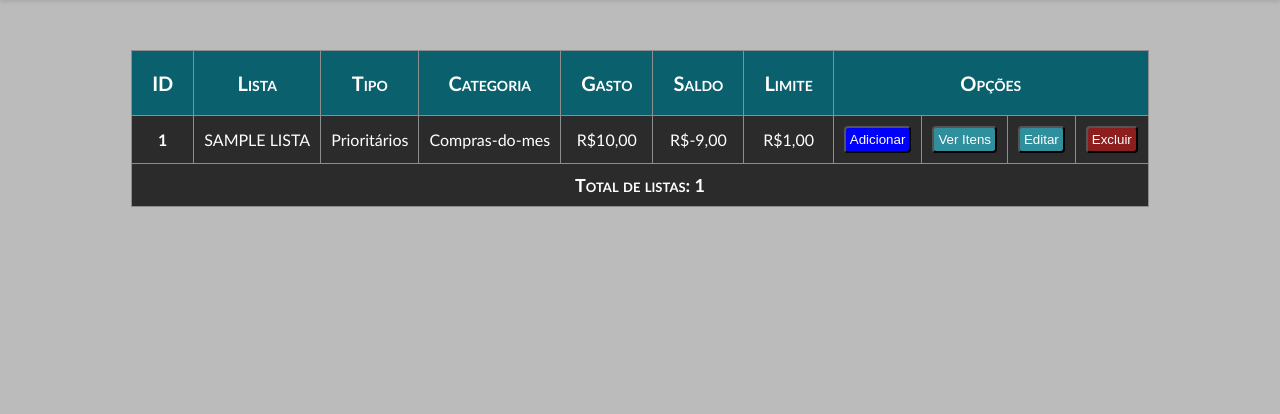
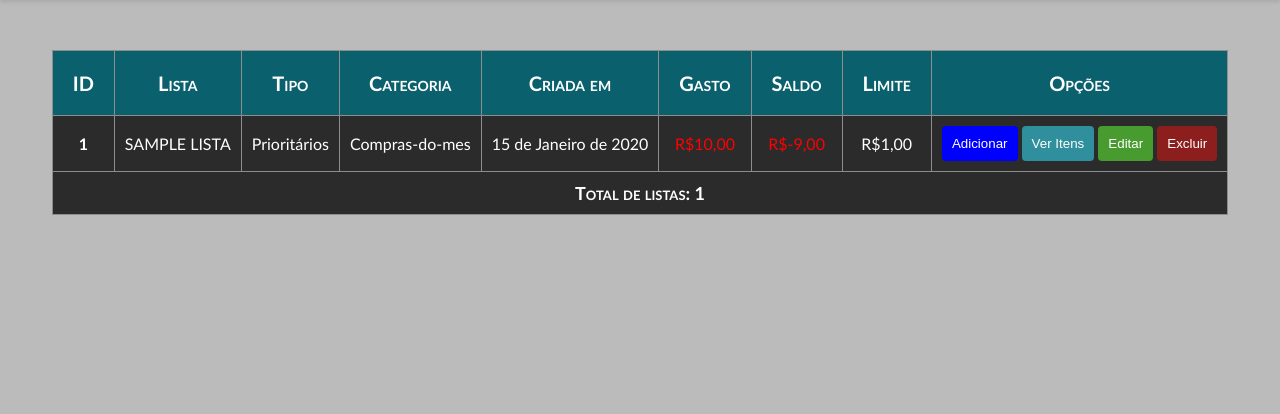
Before and after one commit to MoisesAvilar/gerenciamento_financeiro, a Django app: page /listas/ in a window 1280 px wide. Shown: the part 75-489 px from the top of the page. Run offline with Django 4.2, Linux system fonts and the light colour scheme; tables that the repository leaves empty hold one stand-in row (values such as "Sample post").

Commit message:
Reproveitamento de templates. Alguns ajustes.

```diff
--- a/cria_lista/forms.py
+++ b/cria_lista/forms.py
@@ -11,7 +11,7 @@ class CadastraItensForm(forms.ModelForm):
 class CriaListaForm(forms.ModelForm):
     class Meta:
         model = Lista
-        fields = ('nome', 'tipo', 'categoria', 'data', 'meta_de_gastos',)
+        fields = ('nome', 'tipo', 'categoria', 'meta_de_gastos',)
 
 
 class AtualizaNomeListaForm(forms.ModelForm):
--- a/cria_lista/models.py
+++ b/cria_lista/models.py
@@ -16,12 +16,12 @@ CATEGORIA = (
 
 
 class Lista(models.Model):
-    nome = models.CharField(max_length=50)
-    tipo = models.CharField(max_length=50, choices=TIPO)
-    categoria = models.CharField(max_length=50, choices=CATEGORIA)
-    data = models.DateField()
+    nome = models.CharField(max_length=50, null=False, blank=False)
+    tipo = models.CharField(max_length=50, choices=TIPO, null=False, blank=False)
+    categoria = models.CharField(max_length=50, choices=CATEGORIA, null=False, blank=False)
+    data = models.DateField(auto_now_add=True)
     meta_de_gastos = models.DecimalField(
-        decimal_places=2, max_digits=6, default=500)
+        decimal_places=2, max_digits=6, default=500, null=False, blank=False)
 
     @property
     def valor_total(self):
--- a/cria_lista/templates/cria_lista/cadastrar_itens.html
+++ b/cria_lista/templates/cria_lista/cadastrar_itens.html
@@ -1,5 +1,6 @@
 {% extends "base.html" %}
 {% block head %}
+    <title>Cadastrar Itens</title>
 {% load static %}
 <link rel="stylesheet" type="text/css" href="{% static 'adding_new_item.css' %}">
 {% endblock %}
--- a/cria_lista/templates/cria_lista/deletar_item.html
+++ b/cria_lista/templates/cria_lista/deletar_item.html
@@ -1,5 +1,6 @@
 {% extends "base.html" %}
 {% block head %}
+    <title>Excluir Item {{ item }}</title>
 {% load static %}
 <link rel="stylesheet" href="{% static 'action_confirm.css' %}">
 {% endblock %}
--- a/cria_lista/templates/cria_lista/deletar_lista.html
+++ b/cria_lista/templates/cria_lista/deletar_lista.html
@@ -1,5 +1,6 @@
 {% extends "base.html" %}
 {% block head %}
+    <title>Deletar Lista {{ lista }}</title>
 {% load static %}
 <link rel="stylesheet" href="{% static 'action_confirm.css' %}">
 {% endblock %}
--- a/cria_lista/templates/cria_lista/editar_item.html
+++ b/cria_lista/templates/cria_lista/editar_item.html
@@ -1,5 +1,6 @@
 {% extends 'base.html' %}
 {% block head %}
+    <title>Editar Item {{ item.nome }}</title>
 {% load static %}
 <link rel="stylesheet" href="{% static 'edit_list_style.css' %}">
 {% endblock %}
--- a/cria_lista/templates/cria_lista/index.html
+++ b/cria_lista/templates/cria_lista/index.html
@@ -1,6 +1,6 @@
 {% extends "base.html" %}
-
 {% block head %}
+    <title>Início</title>
 {% load static %}
 <link rel="stylesheet" type="text/css" href="{% static 'selection_style.css' %}">
 {% endblock %}
--- a/cria_lista/templates/cria_lista/listas.html
+++ b/cria_lista/templates/cria_lista/listas.html
@@ -1,5 +1,6 @@
 {% extends "base.html" %}
 {% block head %}
+    <title>Listas Criadas</title>
 {% load static %}
 <link rel="stylesheet" href="{% static 'table_list.css' %}">
 {% endblock %}
@@ -14,6 +15,7 @@
                         <th scope="col">Lista</th>
                         <th scope="col">Tipo</th>
                         <th scope="col">Categoria</th>
+                        <th scope="col">Criada em</th>
                         <th scope="col">Gasto</th>
                         <th scope="col">Saldo</th>
                         <th scope="col">Limite</th>
@@ -27,33 +29,33 @@
                             <td>{{ lista.nome.upper }}</td>
                             <td>{{ lista.tipo }}</td>
                             <td>{{ lista.categoria}}</td>
-                            <td>R${{ lista.valor_total }}</td>
-                            <td>R${{ lista.calcular_diferenca }}</td>
+                            <td>{{ lista.data }}</td>
+                            {% if lista.valor_total > lista.meta_de_gastos %}
+                                <td style="color: red;">R${{ lista.valor_total }}</td>
+                                <td style="color: red;">R${{ lista.calcular_diferenca }}</td>
+                            {% else %}
+                                <td>R${{ lista.valor_total }}</td>
+                                <td>R${{ lista.calcular_diferenca }}</td>
+                            {% endif %}
                             <td>R${{ lista.meta_de_gastos }}</td>
-                            <td id="add">
-                                <a href="{% url 'cria_lista:cadastrar_itens' id_lista=lista.id %}"><button>Adicionar</button></a>
-                            </td>
-                            <td id="show">
-                                <a href="{% url 'cria_lista:ver_itens' id_lista=lista.id %}"><button>Ver Itens</button></a>
-                            </td>
-                            <td id="edit">
-                                <a href="{% url 'cria_lista:editar_lista' id_lista=lista.id %}"><button>Editar</button></a>
-                            </td>
-                            <td id="delete">
-                                <a href="{% url 'cria_lista:deletar_lista' id_lista=lista.id %}"><button>Excluir</button></a>
+                            <td>
+                                <a href="{% url 'cria_lista:cadastrar_itens' id_lista=lista.id %}"><button id="add">Adicionar</button></a>
+                                <a href="{% url 'cria_lista:ver_itens' id_lista=lista.id %}"><button id="show">Ver Itens</button></a>
+                                <a href="{% url 'cria_lista:editar_lista' id_lista=lista.id %}"><button id="edit">Editar</button></a>
+                                <a href="{% url 'cria_lista:deletar_lista' id_lista=lista.id %}"><button id="delete">Excluir</button></a>
                             </td>
                         </tr>
                     {% endfor %}
                 </tbody>
                 <tfoot>
                     <tr>
-                        <th colspan="11">Total de listas: {{ listas|length }}</th>
+                        <th colspan="9">Total de listas: {{ listas|length }}</th>
                     </tr>
                 </tfoot>
             </table>
         </div>
 {% else %}
-    <p>Nenhuma lista criada ainda</p>
+    <h1 id="no-lists">Nenhuma lista criada ainda</h1>
 {% endif %}
 
 {% endblock %}
--- a/cria_lista/templates/css/table_list.css
+++ b/cria_lista/templates/css/table_list.css
@@ -24,6 +24,13 @@
     margin: 0;
     padding: 0;
     box-sizing: border-box;
+}
+
+#no-lists {
+    position: absolute;
+    top: 50%;
+    left: 50%;
+    transform: translate(-50%, -50%);
 }
 
 table {
@@ -71,27 +78,45 @@ tbody > tr:nth-child(even) {
 }
 
 button {
-    padding: 4px;
+    padding: 10px;
     border-radius: 4px;
     color: var(--cor5);
+    outline: none;
+    border: none;
 }
 
 button:hover {
     cursor: pointer;
 }
 
-#add button {
+#add {
     background-color: var(--cor-add);
 }
 
-#show button {
+#add:hover {
+    background-color: #0000ffbb;
+}
+
+#show {
     background-color: var(--cor-show);
 }
 
-#edit button {
-    background-color: var(--cor-edit);
+#show:hover {
+    background-color: #2f8f9ca4;
 }
 
-#delete button {
+#edit {
+    background-color: #489c2f;
+}
+
+#edit:hover {
+    background-color: #489c2f9f;
+}
+
+#delete {
     background-color: var(--cor-delete);
 }
+
+#delete:hover {
+    background-color: #8d1e1ea3;
+}
--- a/cria_lista/views.py
+++ b/cria_lista/views.py
@@ -14,8 +14,9 @@ class IndexView(generic.TemplateView):
 class NovaLista(generic.CreateView):
     model = Lista
     form_class = CriaListaForm
-    template_name = 'cria_lista/nova_lista.html'
+    template_name = 'cria_lista/form_lista.html'
     success_url = reverse_lazy('cria_lista:listas')
+    context_object_name = 'lista'
 
 
 class Listas(generic.ListView):
@@ -72,7 +73,7 @@ class CadastrarItens(generic.CreateView):
 class EditarLista(generic.UpdateView):
     model = Lista
     form_class = AtualizaNomeListaForm
-    template_name = 'cria_lista/editar_lista.html'
+    template_name = 'cria_lista/form_lista.html'
     context_object_name = 'lista'
     pk_url_kwarg = 'id_lista'
 
@@ -132,9 +133,3 @@ class DeletarLista(generic.DeleteView):
     def get_success_url(self):
         id_lista = self.kwargs['id_lista']
         return reverse('cria_lista:listas')
-
-
-def excluir_item_view(request):
-    itens = Item.objects.all()
-    return render(request, 'cria_lista/excluir_item.html',
-                  {'itens': itens})
```
Also changed, not shown: cria_lista/templates/cria_lista/editar_lista.html (deleted, +0 -32 lines), cria_lista/templates/cria_lista/form_lista.html (added, +65 -0 lines), cria_lista/templates/cria_lista/itens.html (+9 -6 lines), cria_lista/templates/cria_lista/nova_lista.html (deleted, +0 -36 lines), financas/settings.py (+7 -2 lines).
